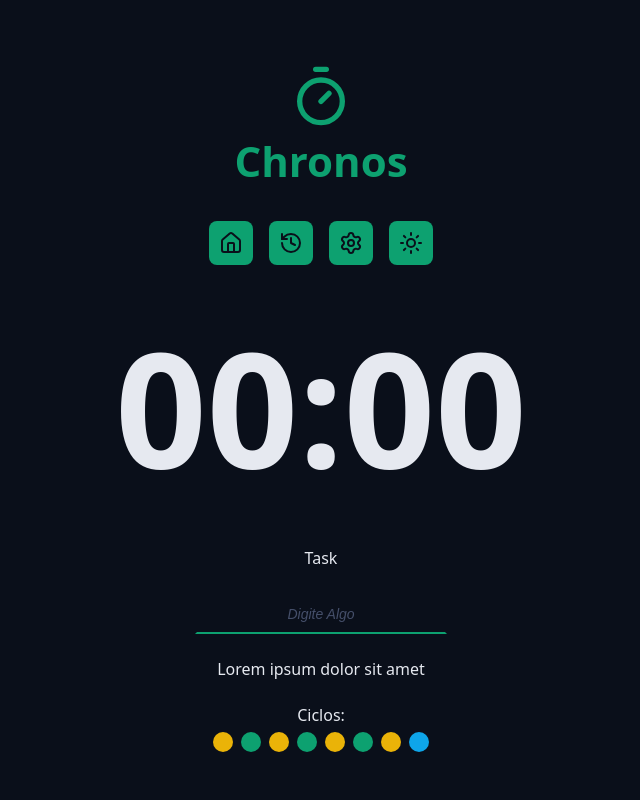
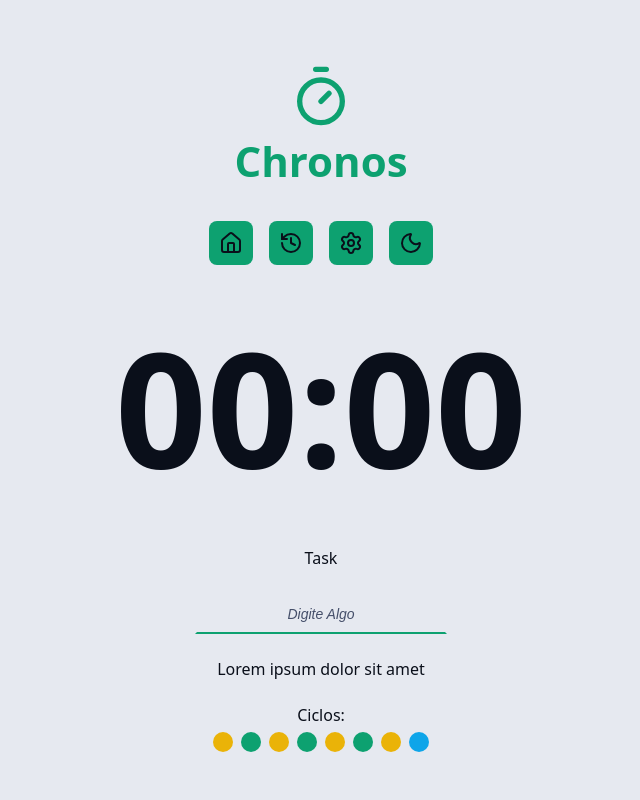
Before and after one commit to AllanOSilva/chronos-pomodoro, a React (Vite) app: page / in a window 1280 px wide. Both pictures are taken after a click on the link 730 px from the left and 243 px from the top of the page. Shown: the top 800 px of the page, without its empty margins (319-959 px from the left). Built offline with nearby package versions, Linux system fonts and the light colour scheme.

Commit message:
tems claro e escuro

```diff
--- a/index.html
+++ b/index.html
@@ -1,5 +1,5 @@
 <!doctype html>
-<html lang="pt-br">
+<html lang="pt-br" data-theme="dark">
   <head>
     <meta charset="UTF-8" />
     <link rel="icon" type="image/svg+xml" href="/vite.svg" />
--- a/src/components/Menu/index.tsx
+++ b/src/components/Menu/index.tsx
@@ -1,21 +1,46 @@
-import { HistoryIcon, HouseIcon, SettingsIcon, SunIcon } from 'lucide-react';
+import { HistoryIcon, HouseIcon, MoonIcon, SettingsIcon, SunIcon } from 'lucide-react';
 import styles from './styles.module.css';
+import { useState, useEffect } from 'react';
 
-
+type Availablethemes = 'dark'|'light';
 export function Menu(){
-
+    const [theme, setTheme] = useState<Availablethemes>(()=>{
+        const storageTheme =localStorage.getItem('theme') as Availablethemes ||'dark';
+        return storageTheme
+    });
+    const nextThemeIcon = {
+        dark:<SunIcon />,
+        light:<MoonIcon/>
+    }
+   function handleThemeChange(
+    event: React.MouseEvent<HTMLAnchorElement, MouseEvent>){
+        event.preventDefault();
+    setTheme(prevTheme => {
+        const nextTheme = prevTheme ==='dark'?'light' : 'dark';
+        return nextTheme;
+    });
+   }
+   useEffect(()=>{
+    document.documentElement.setAttribute('data-theme',theme);
+    localStorage.setItem('theme', theme);
+   }, [theme]);
     return <nav className={styles.menu}>
-        <a className= {styles.menuLink} href="#">
+        <a className= {styles.menuLink} href="#" aria-label='Ir para a home' title='Ir para a home'>
             <HouseIcon />
         </a>
-        <a className= {styles.menuLink} href="#">
+        <a className= {styles.menuLink} href="#" aria-label='Ver Histórico' title='Ver Histórico'>
             <HistoryIcon />
         </a>
-        <a className= {styles.menuLink} href="#">
+        <a className= {styles.menuLink} href="#" aria-label='Configurações' title='Configurações'>
             <SettingsIcon />
         </a>
-        <a className= {styles.menuLink} href="#">
-            <SunIcon />
+        <a className= {styles.menuLink}
+        href="#"
+        aria-label='Mudar Tema'
+        title='Mudar Tema'
+        onClick={handleThemeChange}
+        >
+            {nextThemeIcon[theme]}
         </a>
     </nav>;
 }
```
